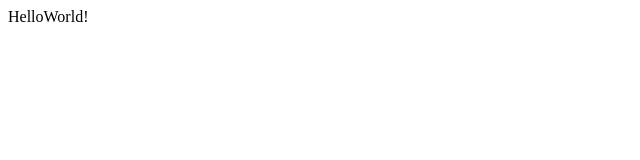
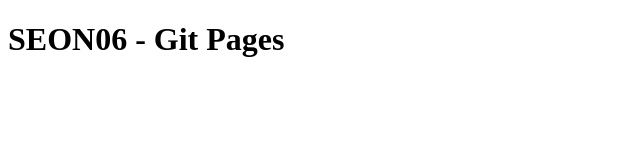
Before and after one commit to seon0313/seon06.github.io, a plain HTML site: page index.html in a window 1280 px wide. Shown: the whole page, without its empty margins (0-640 px from the left). Drawn offline with Linux system fonts and the light colour scheme.

Commit message:
Update index.html

```diff
--- a/index.html
+++ b/index.html
@@ -1,8 +1,9 @@
-<html>
+<!DOCTYPE html>
+<html lang="ko-KR">
     <head>
         <title>SEON06-Pages</title>
     </head>
     <body>
-        <p>HelloWorld!</p>
+        <h1>SEON06 - Git Pages</h1>
     </body>
 </html>
```
